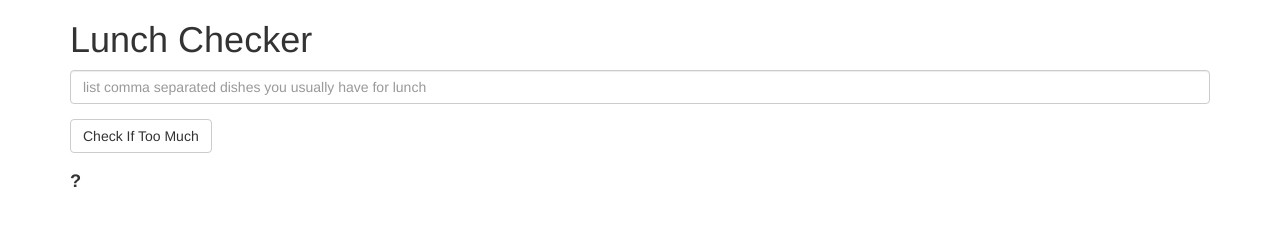
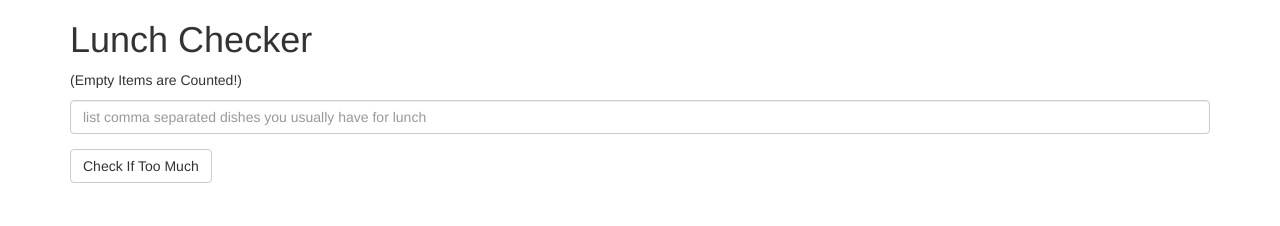
Before and after one commit to thejoejames/coursera-spwa-angjs-asgn, a plain HTML site: page assignments/assignment1/solution/index.html in a window 1280 px wide. Drawn offline with Linux system fonts and the light colour scheme.

Commit message:
finishing touches on assignment 1

```diff
--- a/assignments/assignment1/solution/app.js
+++ b/assignments/assignment1/solution/app.js
@@ -7,7 +7,7 @@
     LunchCheckController.$inject = ['$scope', '$filter'];
 
     function LunchCheckController($scope, $filter) {
-        $scope.lunchMessage = "?";
+        $scope.lunchMessage = "";
         $scope.lunchItems;
         $scope.checkItems = function () {
             console.info($scope.lunchItems);
--- a/assignments/assignment1/solution/index.html
+++ b/assignments/assignment1/solution/index.html
@@ -21,6 +21,7 @@
         <h1>Lunch Checker</h1>
 
         <div class="form-group">
+            <p>(Empty Items are Counted!)</p>
             <input id="lunch-menu" type="text" placeholder="list comma separated dishes you usually have for lunch" class="form-control" ng-model="lunchItems">
         </div>
         <div class="form-group">
```
